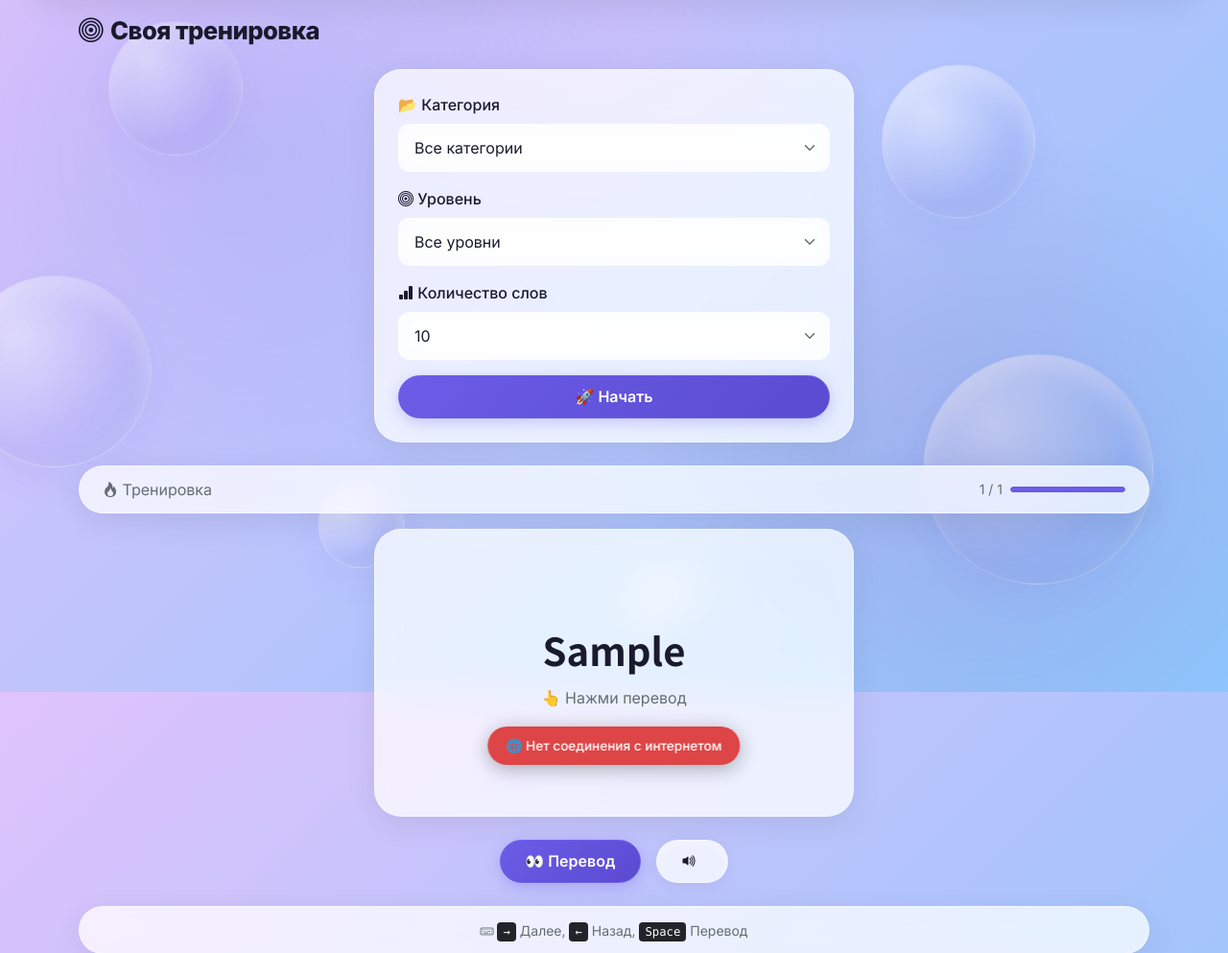
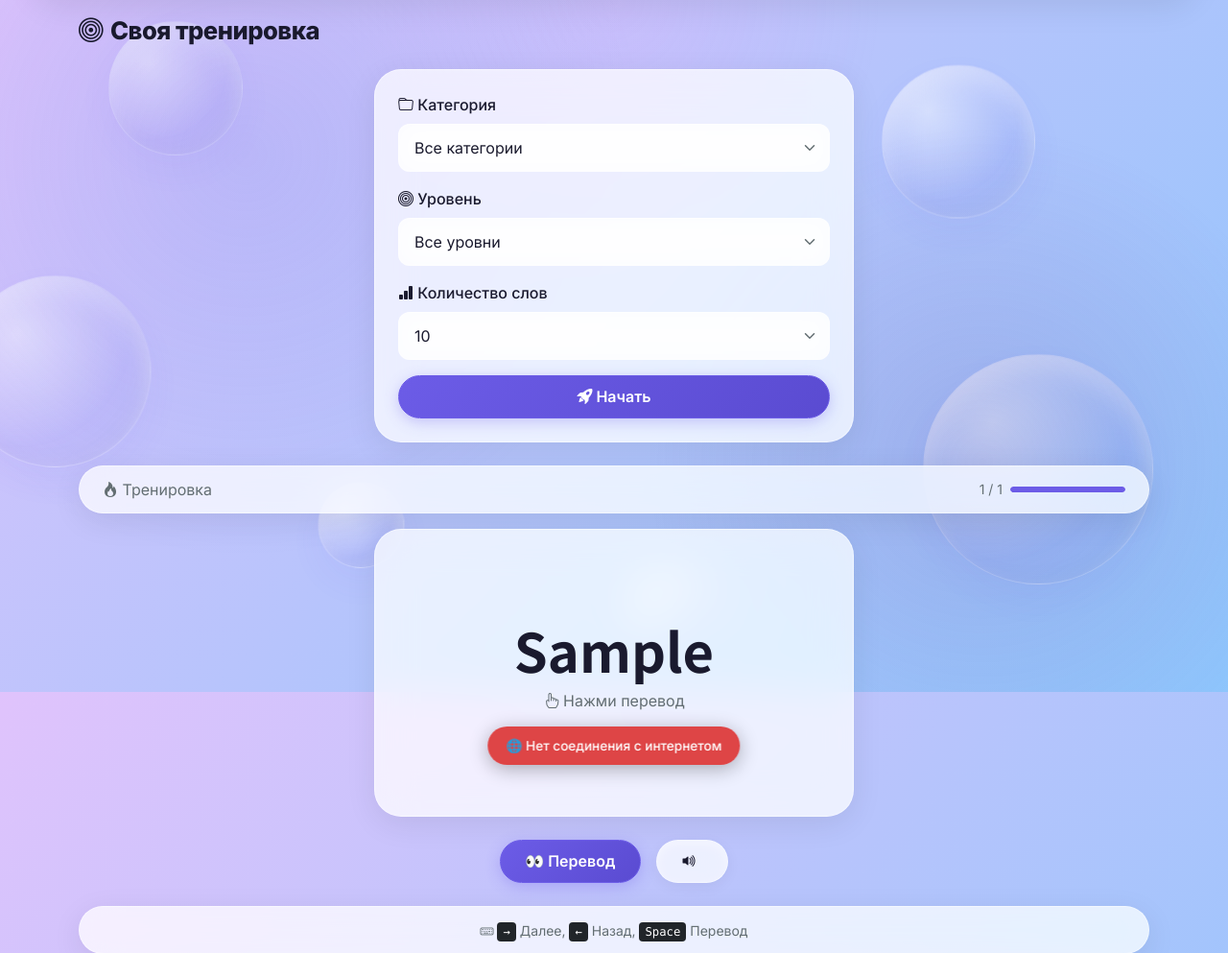
Before and after one commit to madsaomi/korean, a Django app: page /vocabulary/study/ in a window 1280 px wide. Shown: the part 79-1072 px from the top of the page at 96% size. Run offline with Django 5.2, Linux system fonts and the light colour scheme; tables that the repository leaves empty hold one stand-in row (values such as "Sample post").

Commit message:
feat(ui): vocabulary pages — pill class, semantic icons, korean-text utility, inline cleanup

```diff
--- a/static/css/style.css
+++ b/static/css/style.css
@@ -228,6 +228,11 @@ button.dropdown-item {
   background: var(--glass-bg);
   color: var(--text-primary);
   border: 1px solid var(--glass-border);
+}
+
+.glass-pill {
+  border-radius: 50px;
+  padding: 0.75rem 1.5rem !important;
 }
 
 ::selection {
--- a/templates/vocabulary/list_study.html
+++ b/templates/vocabulary/list_study.html
@@ -3,7 +3,7 @@
 {% block content %}
 <a href="{% url 'word_list_detail' word_list.id %}" class="btn-glass text-decoration-none mb-3 d-inline-block">← {{ word_list.name }}</a>
 
-<div class="glass p-3 mb-3 d-flex justify-content-between align-items-center flex-wrap gap-2" style="border-radius: 50px; padding: 0.75rem 1.5rem !important;">
+<div class="glass p-3 glass-pill mb-3 d-flex justify-content-between align-items-center flex-wrap gap-2">
   <span style="color: var(--text-secondary);"><i class="bi bi-collection"></i> {{ word_list.name }}</span>
   <div class="d-flex align-items-center gap-2">
     <small style="color: var(--text-secondary);">{{ current }} / {{ total }}</small>
@@ -60,7 +60,7 @@
   <button class="btn-glass tts-btn" data-text="{{ word.korean }}"><i class="bi bi-volume-up-fill"></i></button>
 </div>
 
-<div class="glass p-3 mt-4 text-center" style="border-radius: 50px; padding: 0.75rem 1.5rem !important;">
+<div class="glass p-3 glass-pill mt-4 text-center">
   <small style="color: var(--text-secondary);"><i class="bi bi-keyboard"></i> Шорткаты: <kbd>→</kbd> Далее, <kbd>←</kbd> Назад, <kbd>Space</kbd> Перевод</small>
 </div>
 {% endblock %}
--- a/templates/vocabulary/study.html
+++ b/templates/vocabulary/study.html
@@ -4,7 +4,7 @@
 {% block content %}
 <a href="{% url 'category_detail' category.slug %}" class="btn-glass text-decoration-none mb-3 d-inline-block">← {{ category.name }}</a>
 
-<div class="glass p-3 mb-3 d-flex justify-content-between align-items-center flex-wrap gap-2" style="border-radius: 50px; padding: 0.75rem 1.5rem !important;">
+<div class="glass p-3 glass-pill mb-3 d-flex justify-content-between align-items-center flex-wrap gap-2">
   <span style="color: var(--text-secondary);">{{ category.icon }} {{ category.name }}</span>
   <div class="d-flex align-items-center gap-2">
     <small style="color: var(--text-secondary);">{{ current }} / {{ total }}</small>
@@ -66,7 +66,7 @@
   <button class="btn-glass tts-btn" data-text="{{ word.korean }}"><i class="bi bi-volume-up-fill"></i></button>
 </div>
 
-<div class="glass p-3 mt-4 text-center" style="border-radius: 50px; padding: 0.75rem 1.5rem !important;">
+<div class="glass p-3 glass-pill mt-4 text-center">
   <small style="color: var(--text-secondary);"><i class="bi bi-keyboard"></i> Шорткаты: <kbd>→</kbd> Далее, <kbd>←</kbd> Назад, <kbd>Space</kbd> Перевод</small>
 </div>
 {% endblock %}
--- a/templates/vocabulary/study_custom.html
+++ b/templates/vocabulary/study_custom.html
@@ -6,7 +6,7 @@
 <div class="glass-card p-4 mb-4" style="max-width: 500px; margin: 0 auto;">
   <form method="GET">
     <div class="mb-3">
-      <label class="fw-medium mb-2">📂 Категория</label>
+      <label class="fw-medium mb-2"><i class="bi bi-folder"></i> Категория</label>
       <select name="cat" class="glass-input">
         <option value="">Все категории</option>
         {% for c in categories %}
@@ -35,15 +35,15 @@
       </select>
     </div>
 
-    <button type="submit" class="btn-glass btn-accent w-100">🚀 Начать</button>
+    <button type="submit" class="btn-glass btn-accent w-100"><i class="bi bi-rocket-takeoff-fill"></i> Начать</button>
   </form>
 </div>
 
 {% if words %}
-<div class="glass p-3 mb-3 d-flex justify-content-between align-items-center flex-wrap gap-2" style="border-radius: 50px; padding: 0.75rem 1.5rem !important;">
-  <span style="color: var(--text-secondary);"><i class="bi bi-fire"></i> Тренировка</span>
+<div class="glass p-3 glass-pill mb-3 d-flex justify-content-between align-items-center flex-wrap gap-2">
+  <span class="muted"><i class="bi bi-fire"></i> Тренировка</span>
   <div class="d-flex align-items-center gap-2">
-    <small style="color: var(--text-secondary);">{{ current }} / {{ total }}</small>
+    <small class="muted">{{ current }} / {{ total }}</small>
     <div class="progress" style="width: 120px; height: 6px; background: var(--glass-bg); border-radius: 3px;">
       <div class="progress-bar" style="width: {% widthratio current total 100 %}%; background: var(--accent); border-radius: 3px;"></div>
     </div>
@@ -55,17 +55,17 @@
   <div>
     <div class="fs-4 fw-bold mb-2">{{ word.russian }}</div>
     {% if word.romanization %}
-    <p style="color: var(--text-secondary);">{{ word.romanization }}</p>
+    <p class="muted">{{ word.romanization }}</p>
     {% endif %}
     {% if word.example_sentence %}
     <div class="glass p-3 mt-3">
-      <p class="fs-5 mb-1" style="font-family: 'Noto Sans KR', sans-serif;">{{ word.example_sentence }}</p>
-      <small style="color: var(--text-secondary);">{{ word.example_translation }}</small>
+      <p class="fs-5 mb-1 korean-text">{{ word.example_sentence }}</p>
+      <small class="muted">{{ word.example_translation }}</small>
     </div>
     {% endif %}
     <div class="d-flex gap-2 mt-3 justify-content-center flex-wrap">
-      <span class="badge" style="background: var(--accent);">{{ word.get_level_display }}</span>
-      <span class="badge" style="background: rgba(108,92,231,0.2); color: var(--text-primary);">{{ word.category.name }}</span>
+      <span class="badge badge-accent">{{ word.get_level_display }}</span>
+      <span class="badge badge-soft">{{ word.category.name }}</span>
       <form method="POST" action="{% url 'add_to_review' %}" class="ajax-form" style="display:inline;">
         {% csrf_token %}
         <input type="hidden" name="word_id" value="{{ word.id }}">
@@ -75,8 +75,8 @@
   </div>
   {% else %}
   <div>
-    <div class="fs-1 fw-bold" style="font-family: 'Noto Sans KR', sans-serif; font-size: 3rem;">{{ word.korean }}</div>
-    <p class="mt-2" style="color: var(--text-secondary);">👆 Нажми перевод</p>
+    <div class="fw-bold korean-text display-4">{{ word.korean }}</div>
+    <p class="mt-2 muted"><i class="bi bi-hand-index"></i> Нажми перевод</p>
   </div>
   {% endif %}
 </div>
@@ -101,7 +101,7 @@
   <button class="btn-glass tts-btn" data-text="{{ word.korean }}"><i class="bi bi-volume-up-fill"></i></button>
 </div>
 
-<div class="glass p-3 mt-4 text-center" style="border-radius: 50px; padding: 0.75rem 1.5rem !important;">
+<div class="glass p-3 glass-pill mt-4 text-center">
   <small style="color: var(--text-secondary);"><i class="bi bi-keyboard"></i> <kbd>→</kbd> Далее, <kbd>←</kbd> Назад, <kbd>Space</kbd> Перевод</small>
 </div>
 
```
Also changed, not shown: templates/vocabulary/categories.html (+4 -4 lines).
